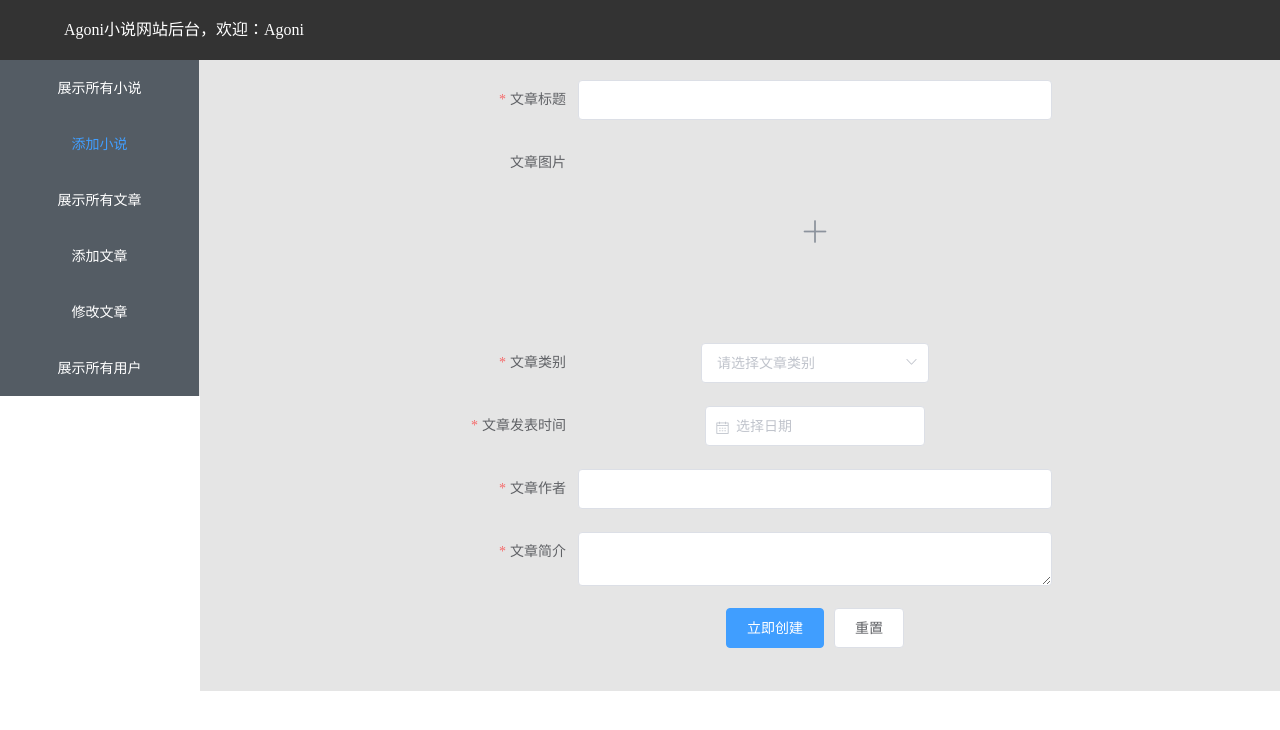
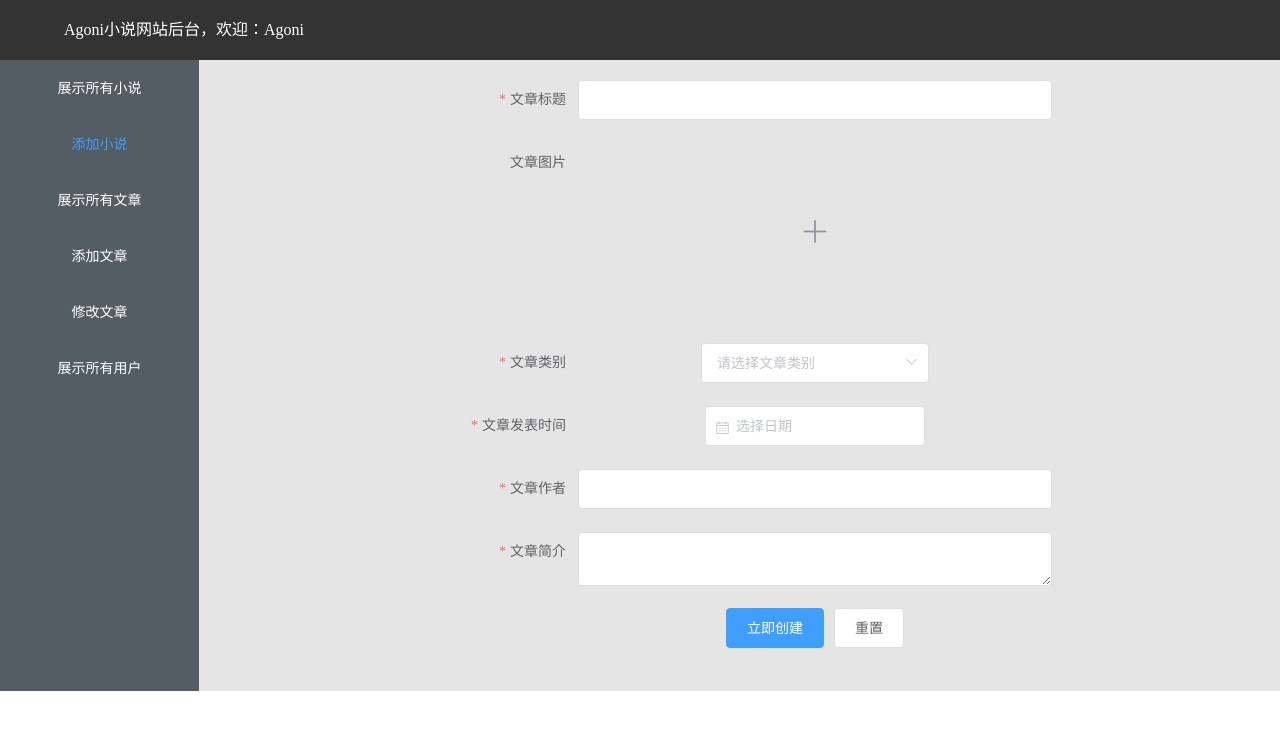
Before and after one commit to jackect1103/vue-element-agoni, a Vue app in the folder storybackground/: page /addArticle in a window 1280 px wide. Shown: the top 730 px of the page. Built offline with nearby package versions, Linux system fonts and the light colour scheme; a small style sheet from the web is missing.

Commit message:
修改分页器

```diff
--- a/storybackground/public/index.html
+++ b/storybackground/public/index.html
@@ -11,6 +11,7 @@
       * {
         padding: 0;
         margin: 0;
+        /* font-family: "Helvetica Neue",Helvetica,"PingFang SC","Hiragino Sans GB","Microsoft YaHei","微软雅黑",Arial,sans-serif; */
       }
       </style>
   </head>
--- a/storybackground/src/components/article/index.vue
+++ b/storybackground/src/components/article/index.vue
@@ -36,7 +36,7 @@
         @size-change="handleSizeChange"
         @current-change="handleCurrentChange"
         :current-page="currentPage"
-        :page-sizes="[3, 4, 5, 6]"
+        :page-sizes="[2,3, 4, 5, 6]"
         :page-size="sizeChange"
         layout="total, sizes, prev, pager, next, jumper"
         :total="bgDate.length"
@@ -215,7 +215,10 @@ export default {
       this.bgDate = newArray;
       this.showPagination(this.currentPage);
       // 判断页面的数据是否没有，如果没有就自动跳转到前一页
-      if (Math.ceil(newArray.length / this.sizeChange) != this.currentPage) {
+      if (
+        Math.ceil(newArray.length / this.sizeChange) != this.currentPage &&
+        this.currentPage != 1
+      ) {
         this.handleCurrentChange(this.currentPage - 1);
       }
     },
--- a/storybackground/src/components/story/index.vue
+++ b/storybackground/src/components/story/index.vue
@@ -173,7 +173,11 @@ export default {
       this.curDate = newArray;
       this.showPagination(this.currentPage);
       // 判断页面的数据是否没有，如果没有就自动跳转到前一页
-      if (Math.ceil(newArray.length / this.sizeChange) != this.currentPage) {
+      if (
+        Math.ceil(newArray.length / this.sizeChange) != this.currentPage &&
+        this.currentPage != 1
+      ) {
+        console.log(this.currentPage);
         this.handleCurrentChange(this.currentPage - 1);
       }
     },
@@ -214,4 +218,7 @@ export default {
   margin-bottom: 0;
   width: 50%;
 }
+.block {
+  margin-top: 25px;
+}
 </style>
--- a/storybackground/src/views/homePage/index.vue
+++ b/storybackground/src/views/homePage/index.vue
@@ -37,8 +37,9 @@ export default {
 .el-aside {
   color: #333;
   text-align: center;
-  line-height: 200px;
-  min-height: 100%;
+}
+.el-menu{
+  height: 100%;
 }
 
 .el-main {
```
Also changed, not shown: 1 other file (tests, documents, lock files or other folders).
